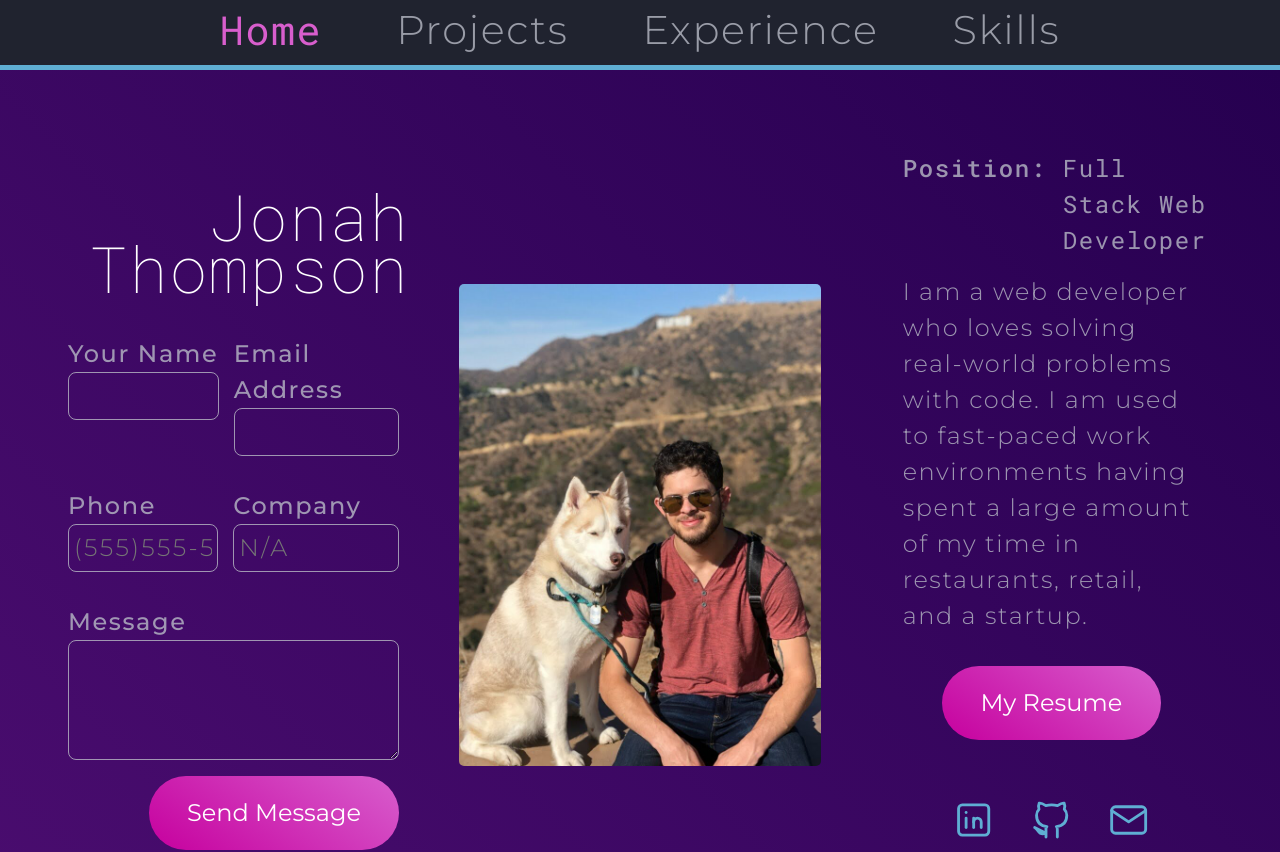
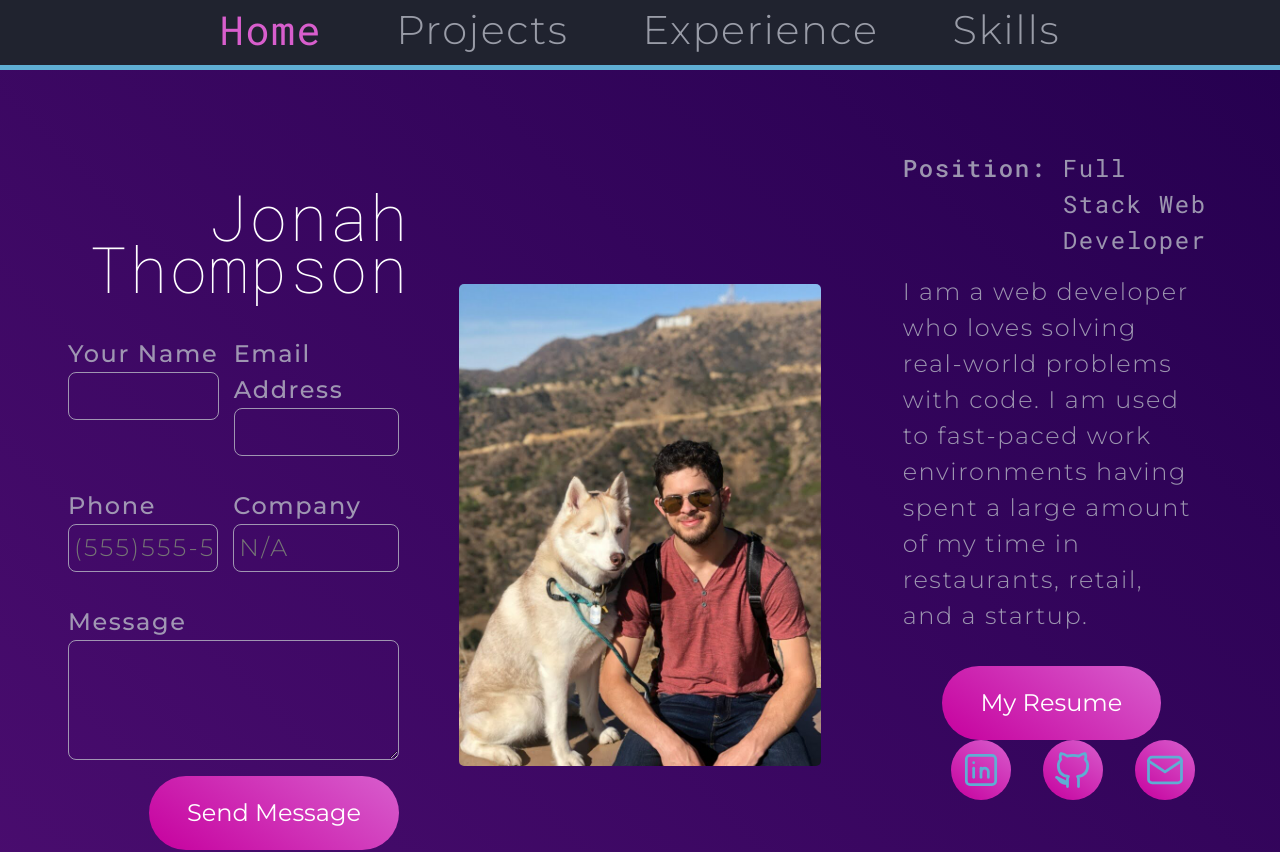
Before and after one commit to jnhthomp/Portfolio, a React (Create React App) app: page / in a window 1280 px wide. Shown: the top 852 px of the page. Built offline with nearby package versions, Linux system fonts and the light colour scheme.

Commit message:
Add better background coloring and hover animations

```diff
--- a/src/UI/Button/Button.module.css
+++ b/src/UI/Button/Button.module.css
@@ -8,6 +8,11 @@
   font-weight: 400;
   padding: 1em 2em;
   width: fit-content;
+  transition: all .3s ease-in-out;
 }
 
 /* TODO: Add .btn hover effects */
+.btn:hover {
+  transform: scale(1.1);
+  background: linear-gradient(215deg, var(--clr-200), var(--clr-400));
+}
--- a/src/UI/Socials/Socials.module.css
+++ b/src/UI/Socials/Socials.module.css
@@ -16,6 +16,12 @@
 
 .socHoriz > a {
   display: block;
+  background: linear-gradient(215deg, var(--clr-400), var(--clr-500));
+  border-radius: 50%;
+  aspect-ratio: 1/1;
+  height: 60px;
+  padding: .5rem;
+  transition: all .2s ease-in-out;
 }
 
 svg path{
```
